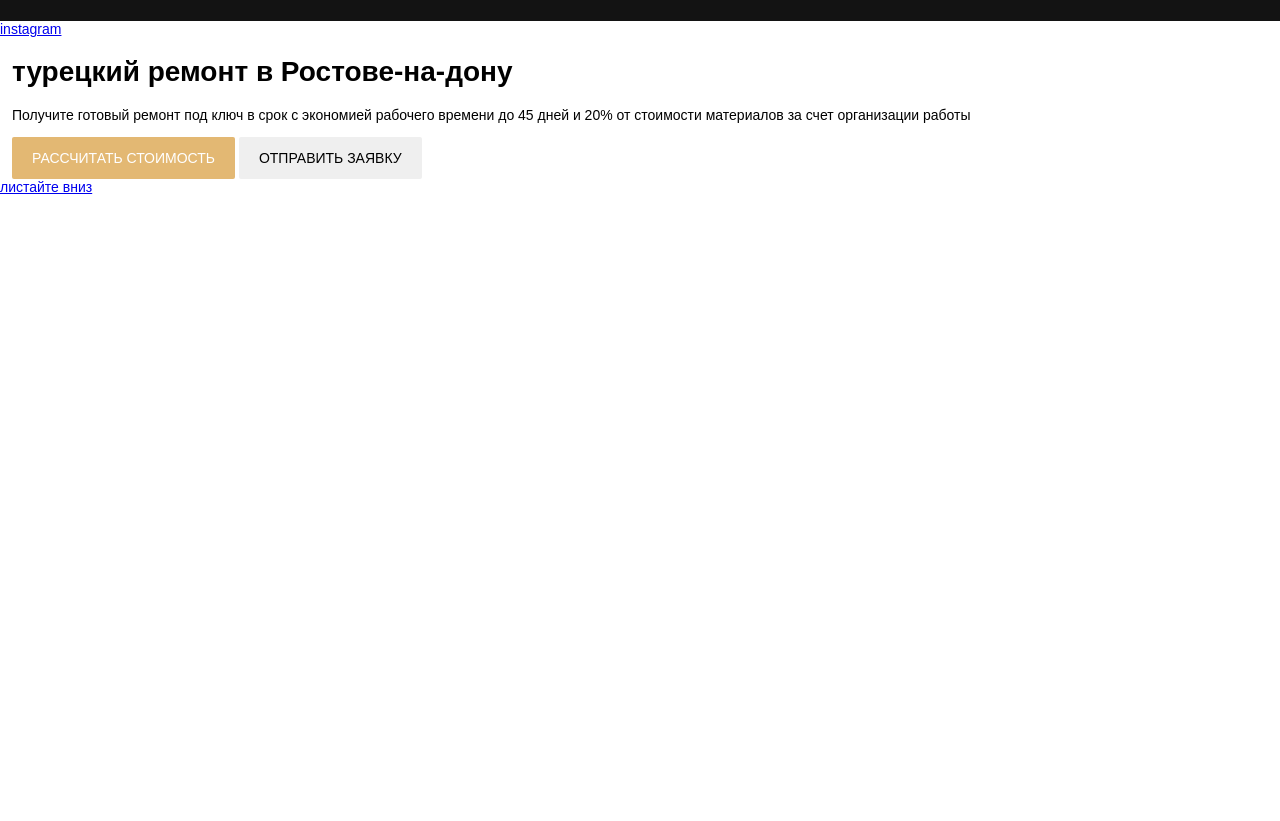
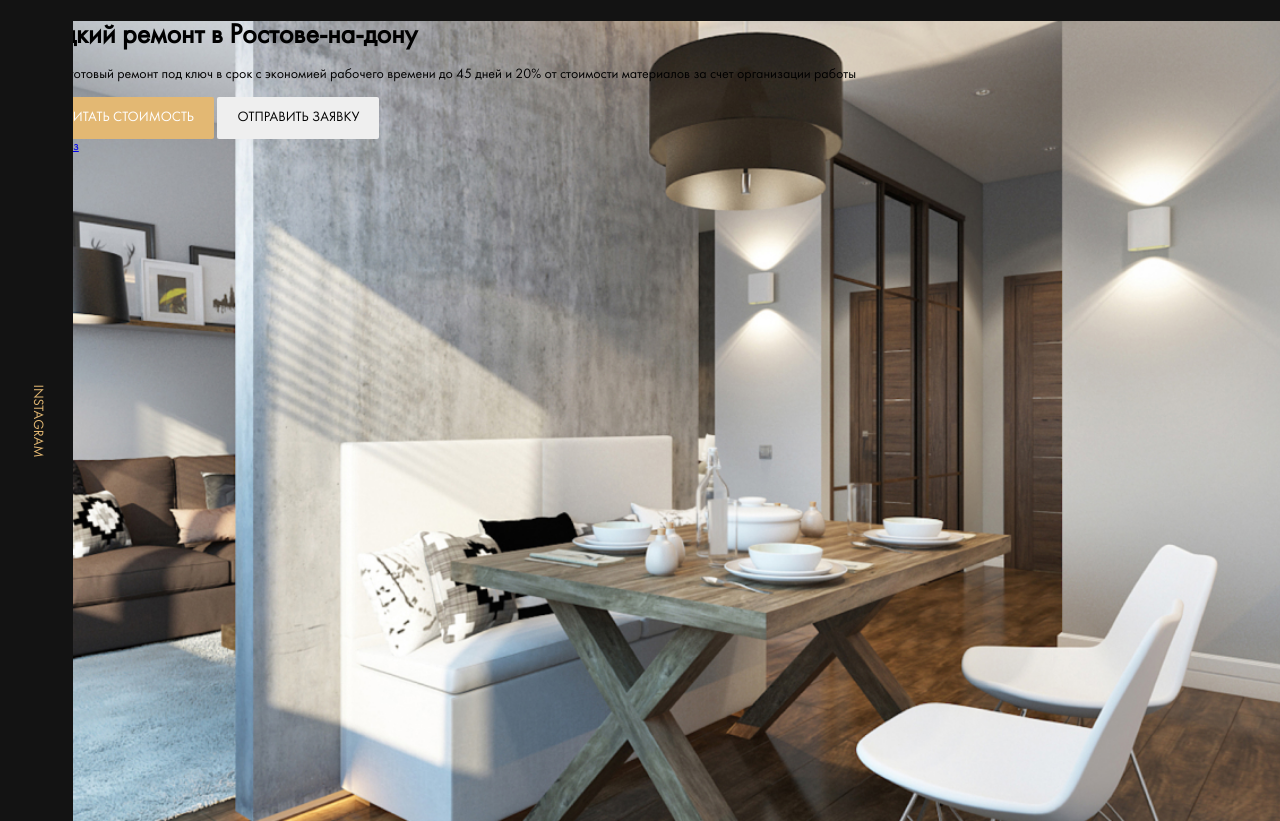
Before and after one commit to AlexanderSushkov/repair-design, a website: page index.html in a window 1280 px wide. Shown: the part 69-890 px from the top of the page. Before the commit the page ends 800 px from the top, so only its background shows below. Drawn offline with Linux system fonts and the light colour scheme; files whose address does not match are found by name; a web font is replaced by a local one.

Commit message:
add: instagtam button

```diff
--- a/index.html
+++ b/index.html
@@ -31,9 +31,11 @@
  <!-- /.header -->
  <main>
      <section class="hero">
-         <a href="#" class="instagram hero__instagram">instagram</a>
-            <div class="hero__content">
-                <div class="container">
+        <div class="instagram  hero__instagram">
+                <a href="#" class="instagram__link">instagram</a>
+        </div>
+        <div class="hero__content">
+            <div class="container">
                     <h1 class="title hero__title">
                        турецкий ремонт
                        в Ростове-на-дону
@@ -41,9 +43,9 @@
                     <p class="hero__text">Получите готовый ремонт под ключ в срок с экономией рабочего времени до 45 дней и 20% от стоимости материалов за счет организации работы</p>
                     <button class="button hero__button button--primary">Рассчитать стоимость</button>
                     <button class="button hero__button button--outline">Отправить заявку</button>
-                </div>
+            </div>
                 <!--container-->
-            </div>
+        </div>
             <!--hero__content-->
           <a href="#" class="scroll-down">листайте вниз</a>
      </section>
--- a/sass/style.sass
+++ b/sass/style.sass
@@ -4,6 +4,7 @@
 @import 'interfase'
 @import 'grid'
 @import 'templates/header'
+@import 'templates/hero'
 
 body
   font-family: 'Futura Book', sans-serif
--- /dev/null
+++ b/sass/templates/_hero.sass
@@ -0,0 +1,22 @@
+.hero
+  position: relative
+  background: $dark url(../img/hero-bg.jpg) no-repeat center / cover /*путь к картинке*/
+  height: 100vh
+  &__instagram
+    position: absolute
+    left: 0
+    top: 0
+    max-width: 80px
+    height: 100%
+.instagram
+  display: flex
+  justify-content: center
+  align-items: center
+  background-color: $dark
+  &__link
+    text-transform: uppercase
+    text-decoration: none
+    color: $primary
+    transform: rotate(90deg)
+.title
+  margin: 0
```
Also changed, not shown: css/style.css, img/hero-bg.jpg (added).
